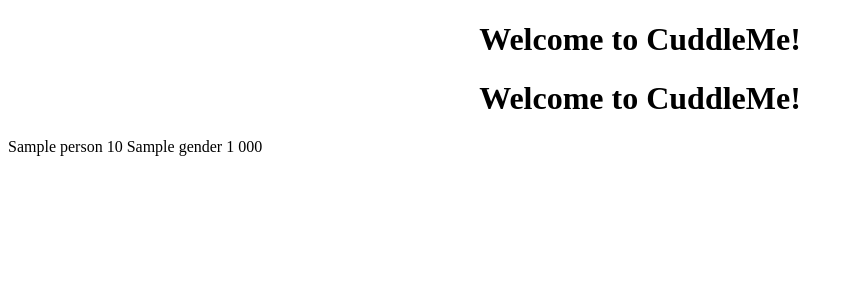
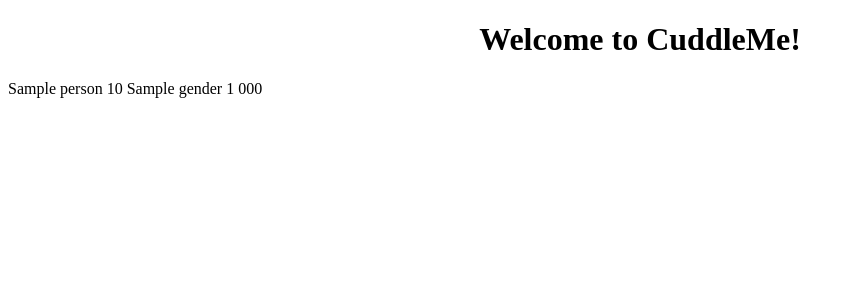
Before and after one commit to JesusGo115/Cuddle-App, a Python web app: template templates/interface.html in a window 1280 px wide. Shown: the top 300 px of the page, without its empty margins (0-852 px from the left). Run offline with Jinja, Linux system fonts and the light colour scheme; the template is opened without the code that fills it: most values are stand-ins (such as "Sample title", 1, 10 or a date in 2020).

Commit message:
Fixed the page

```diff
--- a/main.py
+++ b/main.py
@@ -22,8 +22,6 @@ def get_all_people(self):
 def run_query(first_line, second_line, third_line, fourth_line, fifth_line):
     people = Peoples(name=first_line, age = second_line, gender = third_line, number = fourth_line, zip_code = fifth_line)
     people_key = people.put()
-    print("&&&&&&&&&&&&&&&&&&&&&&&&&")
-    print people_key
 
 
 
@@ -32,13 +30,12 @@ class StartPage(webapp2.RequestHandler):
       about_template = the_jinja_env.get_template('templates/start.html')
       self.response.write(about_template.render())
 
-'''
 
 class SignInPage(webapp2.RequestHandler):
     def get(self):
         about_template = the_jinja_env.get_template('templates/signin.html')
         self.response.write(about_template.render())
-'''
+
 
 class SignUpPage(webapp2.RequestHandler):
     def get(self):
--- a/templates/interface.html
+++ b/templates/interface.html
@@ -7,10 +7,6 @@
 <body>
     <div class="interface">
         {% for person in all_people_key %}
-
-        <header>
-            <h1 style="text-align: center"><strong>Welcome to CuddleMe!</strong></h1>
-        </header>
         <div>
             {{person.name}}
             {{person.age}}
```
